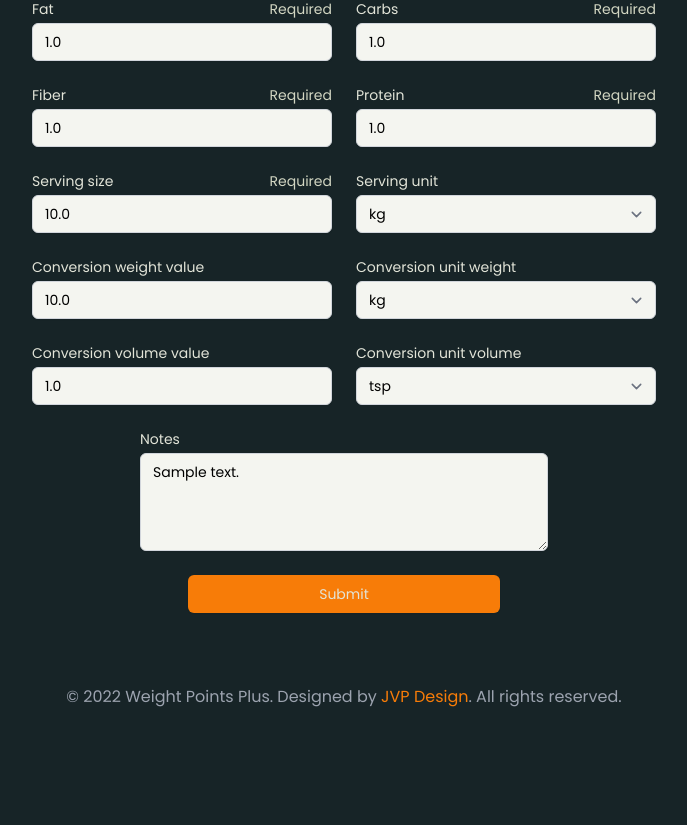
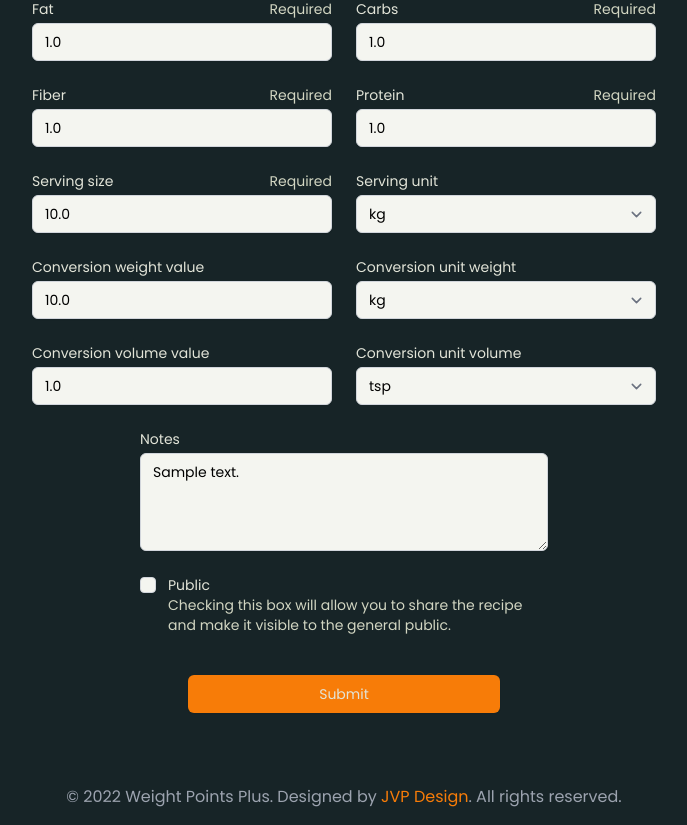
Before and after one commit to jvp-design/weight_points_plus, a Django app: page /food/1/update in a window 1280 px wide. Shown: the part 181-1006 px from the top of the page, without its empty margins (296-983 px from the left). Before the commit the page ends 888 px from the top, so only its background shows below. Run offline with Django 3.2, Linux system fonts and the light colour scheme; a user stored in the database is signed in; tables that the repository leaves empty hold one stand-in row (values such as "Sample post"); style sheets or scripts are compiled from the project's sources; parts of the project's set-up code (start-up, migrations or seed data) failed here and were passed over; some libraries are stand-ins or nearby versions.

Commit message:
adding ability for superuser to make a food public or not

```diff
--- a/weight_points_plus/foods_recipes/food/forms.py
+++ b/weight_points_plus/foods_recipes/food/forms.py
@@ -9,9 +9,9 @@ from weight_points_plus.foods_recipes.utils import check_conversion_status
 
 
 class FoodForm(forms.ModelForm):
-    def clean_public(self):
-        if self.cleaned_data.get("public"):
-            raise ValidationError(_("Foods cannot be made public"), code="invalid")
+    # def clean_public(self):
+    #     if self.cleaned_data.get("public"):
+    #         raise ValidationError(_("Foods cannot be made public"), code="invalid")
 
     def clean(self) -> Dict[str, Any]:
         cleaned_data = super().clean()
@@ -48,4 +48,5 @@ class FoodForm(forms.ModelForm):
             "conversion_weight_value",
             "conversion_volume_value",
             "notes",
+            "public",
         ]
--- a/weight_points_plus/foods_recipes/food/views.py
+++ b/weight_points_plus/foods_recipes/food/views.py
@@ -125,6 +125,8 @@ class FoodInputMixin:
         form.base_fields["serving_unit"].choices = choices
         form.base_fields["conversion_unit_weight"].choices = weight_choices
         form.base_fields["conversion_unit_volume"].choices = volume_choices
+        if not self.object.user:
+            form.base_fields["public"].widget.attrs["checked"] = True
         return form
 
 
@@ -134,7 +136,11 @@ class FoodCreateView(UserHasAllInfoMixin, FoodInputMixin, CreateView):
         if form.is_valid():
             self.object = form.save(commit=False)
             self.object.points_per_serving = calculate_food_points(self.object)
-            self.object.user = request.user
+            if self.object.public and request.user.is_superuser:
+                self.object.user = None
+                self.object.public = False
+            else:
+                self.object.user = request.user
             self.object.food_item_type = "food"
             return self.form_valid(form)
         else:
@@ -157,6 +163,11 @@ class FoodUpdateView(UserHasAllInfoMixin, UserIsOwnerMixin, FoodInputMixin, Upda
         form = self.get_form()
         if form.is_valid():
             self.object.points_per_serving = calculate_food_points(self.object)
+            if self.object.public and request.user.is_superuser:
+                self.object.user = None
+                self.object.public = False
+            else:
+                self.object.user = request.user
             self.object.name = name
             return self.form_valid(form)
         else:
--- a/weight_points_plus/templates/foods_recipes/food_form.html
+++ b/weight_points_plus/templates/foods_recipes/food_form.html
@@ -39,6 +39,13 @@
             {% include "snippets/functional/text_field.html" with class="sm:col-span-3" id=form.conversion_volume_value.id_for_label name=form.conversion_volume_value.html_name label=form.conversion_volume_value.label errors=form.conversion_volume_value.errors value=form.conversion_volume_value.value required=form.conversion_volume_value.field.required %}
             {% include "snippets/functional/select_field.html" with class="sm:col-span-3" id=form.conversion_unit_volume.id_for_label name=form.conversion_unit_volume.html_name label=form.conversion_unit_volume.label errors=form.conversion_unit_volume.errors selected=form.conversion_unit_volume.value options=form.fields.conversion_unit_volume.choices required=form.conversion_unit_volume.field.required %}
             {% include "snippets/functional/textarea_field.html" with class="sm:col-span-4 sm:col-start-2" id=form.notes.id_for_label name=form.notes.html_name label=form.notes.label errors=form.notes.errors value=form.notes.value required=form.notes.field.required %}
+          {% if user.is_superuser %}
+          {% if object is not None and object.user is None %}
+            {% include "snippets/functional/checkbox_field.html" with class="sm:col-span-4 sm:col-start-2 pb-4" id=form.public.id_for_label name=form.public.html_name checked=True label=form.public.label errors=form.public.errors hint="Checking this box will allow you to share the recipe and make it visible to the general public." %}
+            {% else %}
+            {% include "snippets/functional/checkbox_field.html" with class="sm:col-span-4 sm:col-start-2 pb-4" id=form.public.id_for_label name=form.public.html_name checked=False label=form.public.label errors=form.public.errors hint="Checking this box will allow you to share the recipe and make it visible to the general public." %}
+          {% endif %}
+          {% endif %}
           </div>
           <input type="submit" class="btn-primary cursor-pointer sm:w-1/2 mx-auto mt-2 sm:mt-6" value="Submit" >
         </form>
--- a/weight_points_plus/templates/foods_recipes/fooditem_detail.html
+++ b/weight_points_plus/templates/foods_recipes/fooditem_detail.html
@@ -11,7 +11,7 @@
 {% block content %}
   <div class="max-w-xl mx-auto">
     {% include 'snippets/food_detail_snippet.html' with title=fooditem.name %}
-    {% if fooditem.user == request.user %}
+    {% if fooditem.user == request.user or request.user.is_superuser %}
       <div class="sm:flex pt-2">
         <a href="{% url 'food:update' view.kwargs.pk %}" class="btn-primary sm:mx-2 my-2 sm:my-0">Edit</a>
         <a href="{% url 'food:delete' view.kwargs.pk %}" class="btn-secondary sm:mx-2 my-2 sm:my-0">Delete</a>
--- a/weight_points_plus/utils/mixins.py
+++ b/weight_points_plus/utils/mixins.py
@@ -37,7 +37,9 @@ class UserIsOwnerMixin(CustomAlertMixin):
         obj = self.get_object()
         if not request.user.is_authenticated:
             return self.handle_no_permission()
-        elif not obj.user or obj.user != request.user:
+        elif not request.user.is_superuser and (
+            not obj.user or obj.user != request.user
+        ):
             self.permission_denied_message = (
                 "You are not authorized to perform this action."
             )
```
